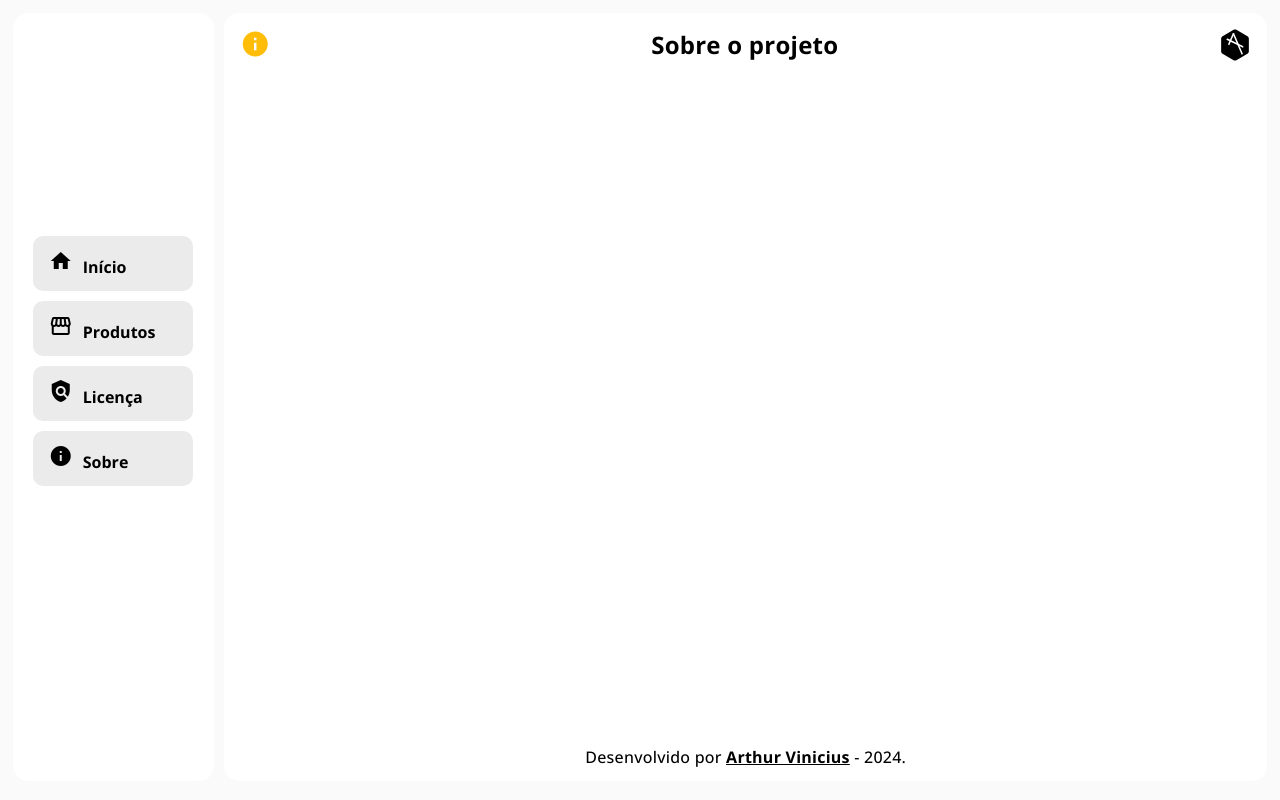
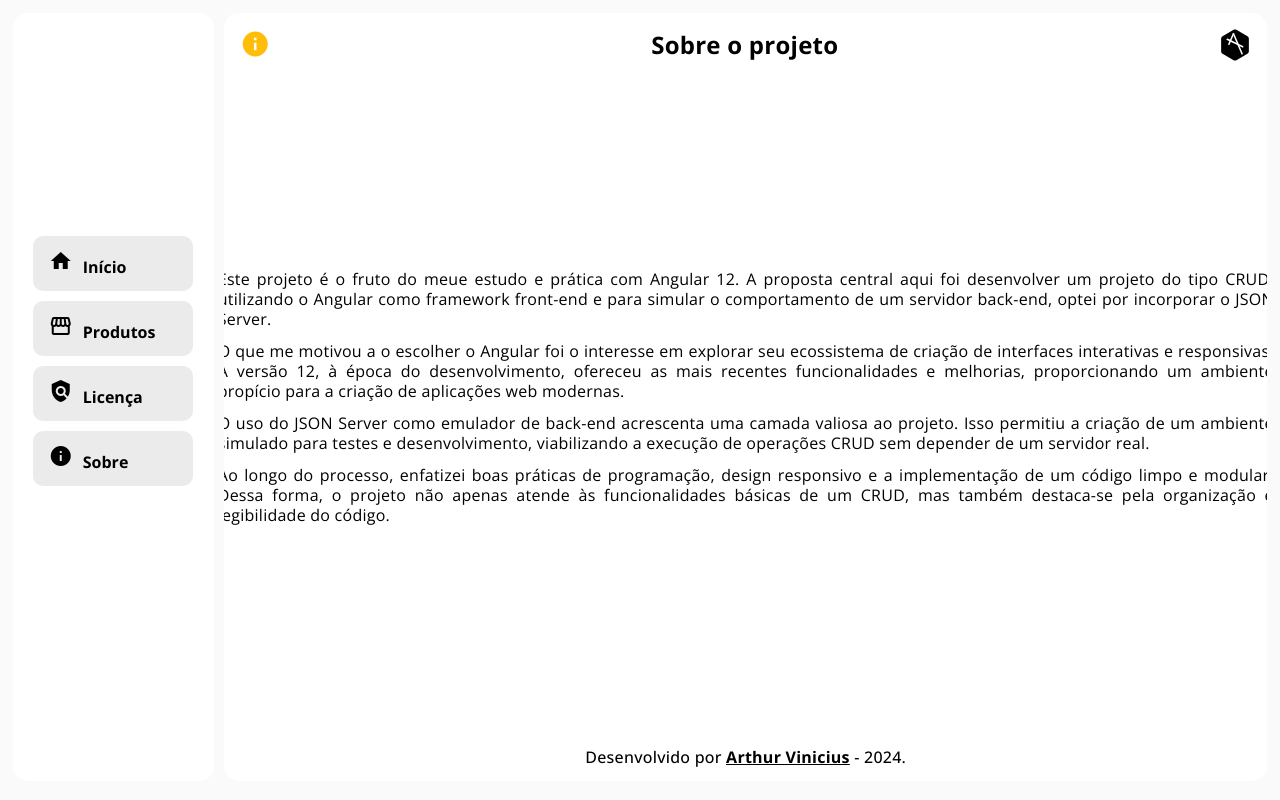
Before and after one commit to ArthurViniciusL/ARTHUR-CRUD-ANGULAR, an Angular app in the folder crud/frontend/: page /about-crud in a window 1280 px wide. Built offline with nearby package versions, Linux system fonts and the light colour scheme.

Commit message:
Estilização do componente Sobre

```diff
--- a/crud/frontend/src/app/views/about-crud/about-crud.component.css
+++ b/crud/frontend/src/app/views/about-crud/about-crud.component.css
@@ -0,0 +1,14 @@
+mat-card {
+    margin: 0;
+    box-shadow: none;
+    background: transparent;
+}
+
+p {
+    width: 80%;
+    text-align: justify;
+    font-size: medium;
+    font-family: var(--crudFontStyle);
+    color: var(--crudTextColor);
+    /* border: red 1px solid; */
+}
--- a/crud/frontend/src/app/views/about-crud/about-crud.component.html
+++ b/crud/frontend/src/app/views/about-crud/about-crud.component.html
@@ -1 +1,19 @@
-<p>about-crud works!</p>
+<mat-card class="container-view">
+    <p>Este projeto é o fruto do meue estudo e prática com Angular 12. A proposta central aqui foi desenvolver um
+        projeto do tipo CRUD, utilizando o Angular como framework
+        front-end e para simular o comportamento de um servidor back-end, optei por incorporar o JSON Server.
+    </p>
+    <p> O que me motivou a o escolher o Angular foi o interesse em explorar seu ecossistema de criação de interfaces
+        interativas e responsivas. A versão 12, à época do desenvolvimento, ofereceu as mais recentes funcionalidades e
+        melhorias, proporcionando um ambiente propício para a criação de aplicações web modernas.</p>
+    <p>
+        O uso do JSON Server como emulador de back-end acrescenta uma camada valiosa ao projeto. Isso permitiu a
+        criação de um ambiente simulado para testes e desenvolvimento, viabilizando a execução de operações CRUD sem
+        depender de um servidor real.
+    </p>
+    <p>
+        Ao longo do processo, enfatizei boas práticas de programação, design responsivo e a implementação de um código
+        limpo e modular. Dessa forma, o projeto não apenas atende às funcionalidades básicas de um CRUD, mas também
+        destaca-se pela organização e legibilidade do código.
+    </p>
+</mat-card>
```
